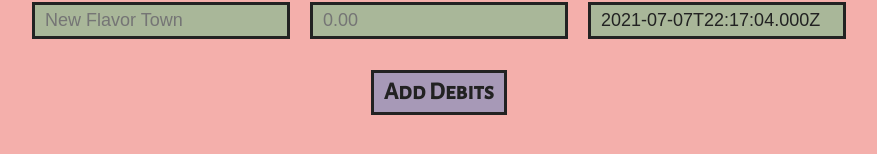
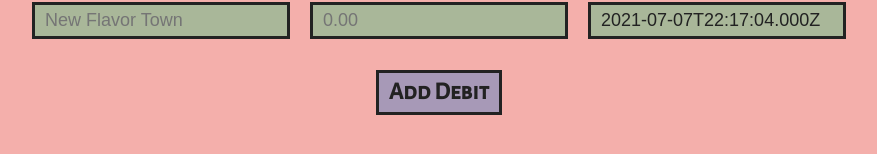
Before and after one commit to vilnytskyy/-summer-2021-39548-assignment-4, a React (Create React App) app: page /debits in a window 1280 px wide. Shown: the part 692-846 px from the top of the page, without its empty margins (201-1078 px from the left). Built offline with nearby package versions, Linux system fonts and the light colour scheme; no server answers.

Commit message:
Changed input submit to read 'Add Credit/Debit' instead of 'Add Credits/Debits'

```diff
--- a/src/components/AddCredits.js
+++ b/src/components/AddCredits.js
@@ -60,7 +60,7 @@
                         </tbody>
                     </table>
                     <div>
-                        <input type="submit" value="Add Credits" />
+                        <input type="submit" value="Add Credit" />
                     </div>
                 </form>
             </div>
--- a/src/components/AddDebits.js
+++ b/src/components/AddDebits.js
@@ -60,7 +60,7 @@
                         </tbody>
                     </table>
                     <div>
-                        <input type="submit" value="Add Debits" />
+                        <input type="submit" value="Add Debit" />
                     </div>
                 </form>
             </div>
```
